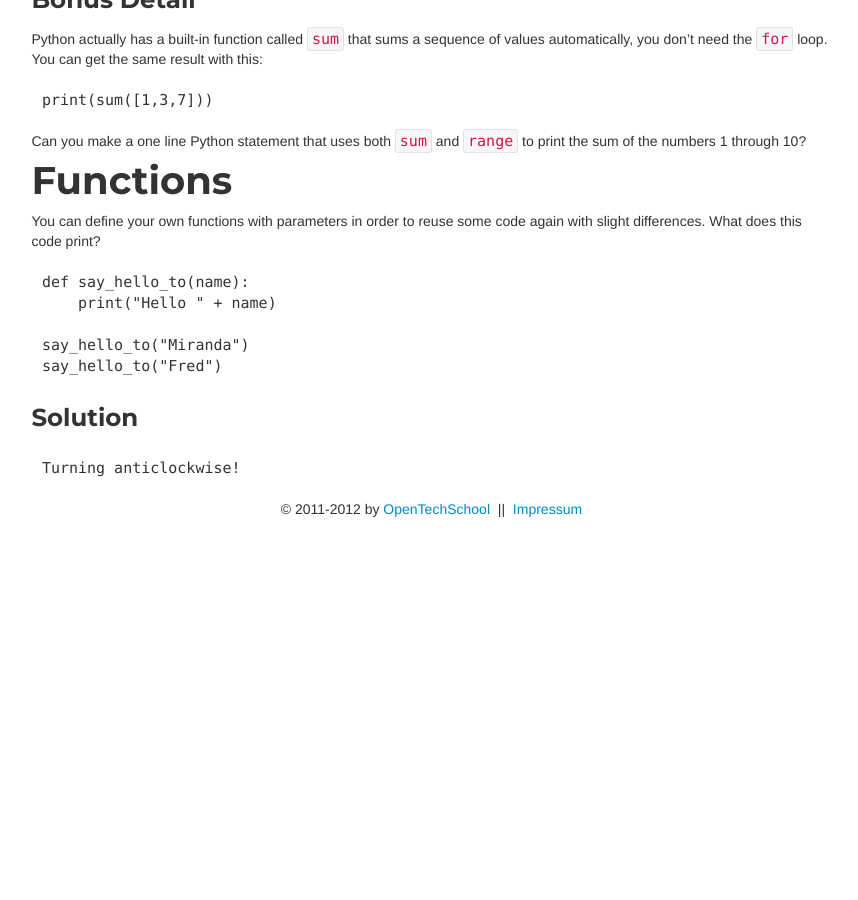
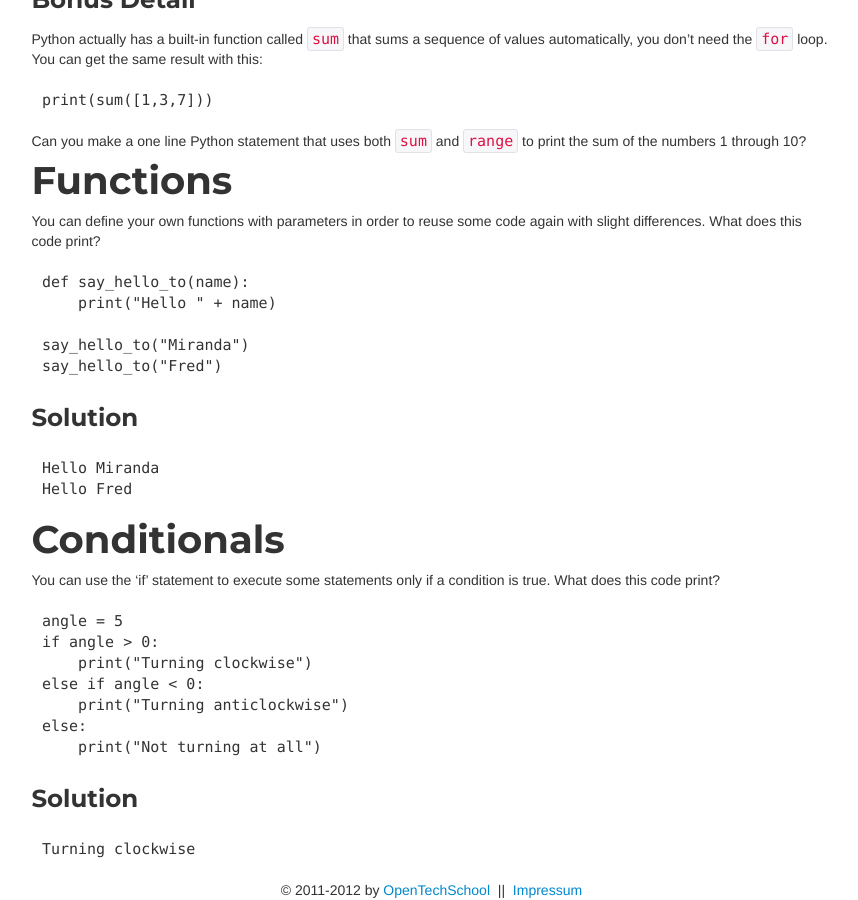
Before and after one commit to OpenTechSchool/python-data-intro, a Jekyll site: the page built from core/recap.md, in a window 1280 px wide and 900 px high, scrolled down 1539 px. Shown: the whole window, without its empty margins (315-1173 px from the left). Built offline with Jekyll 4.4.1, drawn with Linux system fonts in a browser that asks for light colours; before the commit the page ends 2058 px from its top, so only the background shows below that.

```diff
--- a/core/recap.md
+++ b/core/recap.md
@@ -94,4 +94,22 @@ You can define your own functions with parameters in order to reuse some code ag
 
 ### Solution
 
-    Turning anticlockwise!
+    Hello Miranda
+    Hello Fred
+
+
+# Conditionals
+
+You can use the 'if' statement to execute some statements only if a condition is true. What does this code print?
+
+    angle = 5
+    if angle > 0:
+        print("Turning clockwise")
+    else if angle < 0:
+        print("Turning anticlockwise")
+    else:
+        print("Not turning at all")
+
+### Solution
+
+    Turning clockwise
```
Also changed, not shown: core/strings.md (+7 -7 lines), core/text-files.md (+16 -16 lines).
